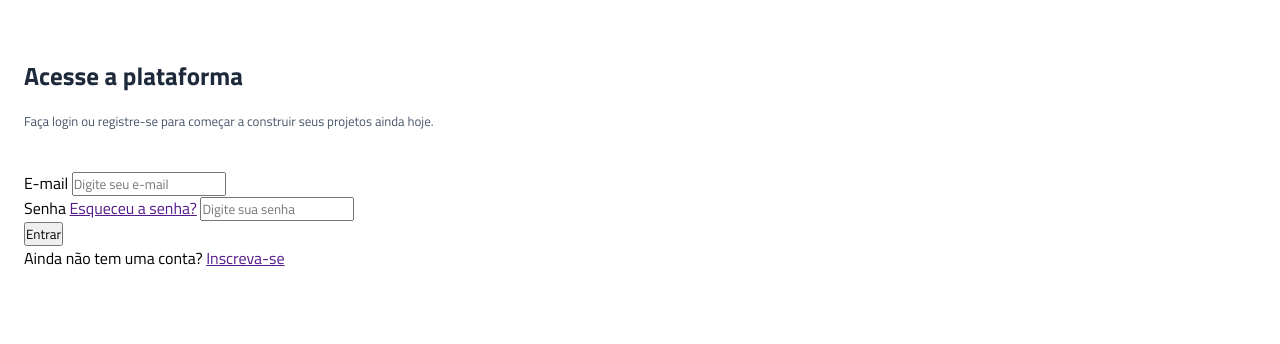
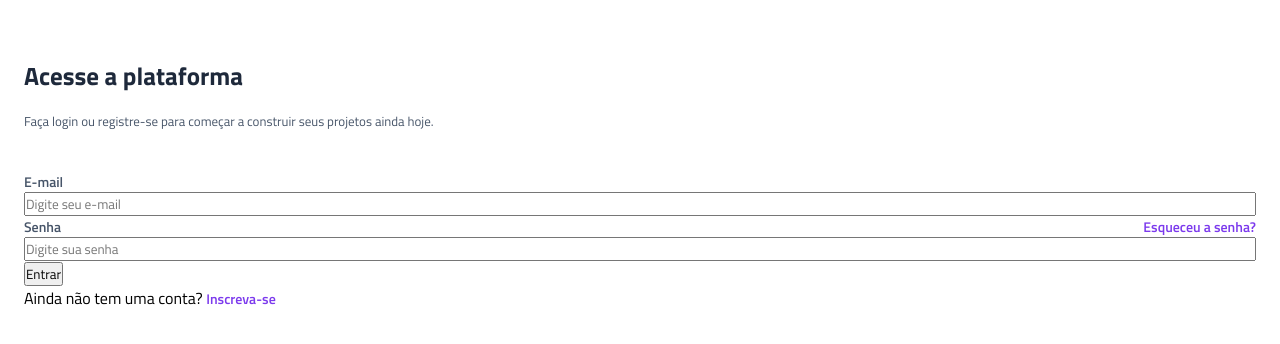
Before and after one commit to David-fj/projeto-vertigo, a plain HTML site: page index.html in a window 1280 px wide. Shown: the part 136-480 px from the top of the page. Drawn offline with Linux system fonts and the light colour scheme.

Commit message:
estilização dos labels e das âncoras de seção login

```diff
--- a/index.html
+++ b/index.html
@@ -32,8 +32,10 @@
                 </div>
 
                 <div class="input-box">
-                    <label for="senha">Senha</label>
-                    <a href="">Esqueceu a senha?</a>
+                    <div>
+                        <label for="senha">Senha</label>
+                        <a href="">Esqueceu a senha?</a>
+                    </div>
                     <input type="password" placeholder="Digite sua senha" id="senha">
                 </div>
 
--- a/style.css
+++ b/style.css
@@ -9,6 +9,7 @@
 :root {
     --gray-800: #1E293B;
     --gray-600: #475569;
+    --purple: #7c3aed;
 }
 
 header {
@@ -41,3 +42,31 @@ main {
     font-size: 0.8125rem;
     color: var(--gray-600);
 }
+
+.input-box {
+    display: flex;
+    flex-direction: column;
+}
+
+.input-box div {
+    display: flex;
+    justify-content: space-between;
+    align-items: center;
+}
+
+.login label {
+    font-size: 0.875rem;
+    color: var(--gray-600);
+    font-weight: 600;
+}
+
+.login a {
+    color: var(--purple);
+    text-decoration: none;
+    font-size: 0.875rem;
+    font-weight: 600;
+}
+
+.login a:hover {
+    text-decoration: underline;
+}
```
